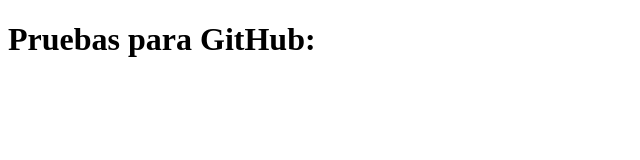
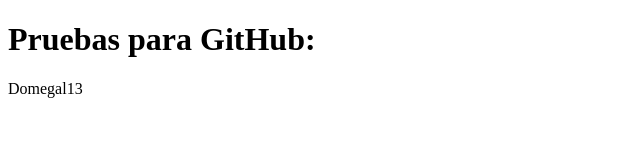
Before and after one commit to Darianna-dev/github-pruebas, a plain HTML site: page index.html in a window 1280 px wide. Shown: the whole page, without its empty margins (0-640 px from the left). Drawn offline with Linux system fonts and the light colour scheme.

Commit message:
Se actualiza en index.html

```diff
--- a/index.html
+++ b/index.html
@@ -7,5 +7,6 @@
 </head>
 <body>
     <h1>Pruebas para GitHub:</h1>
+    <p>Domegal13</p>
 </body>
 </html>
```
Also changed, not shown: 1 other file.
